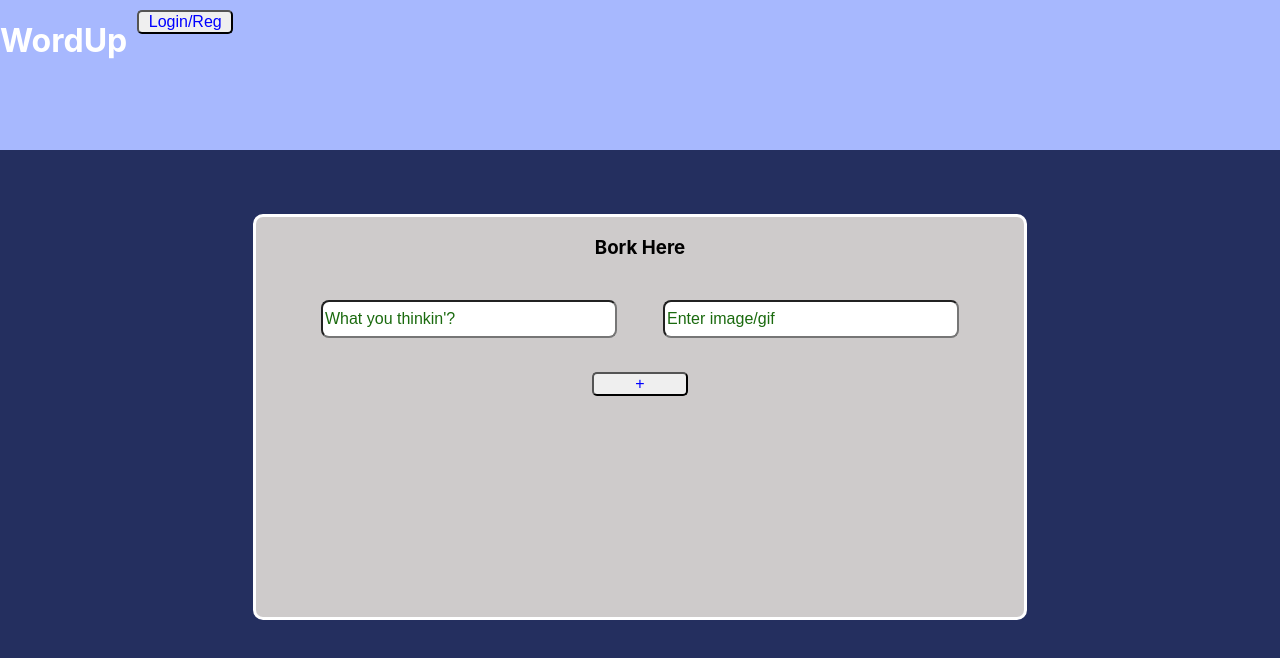
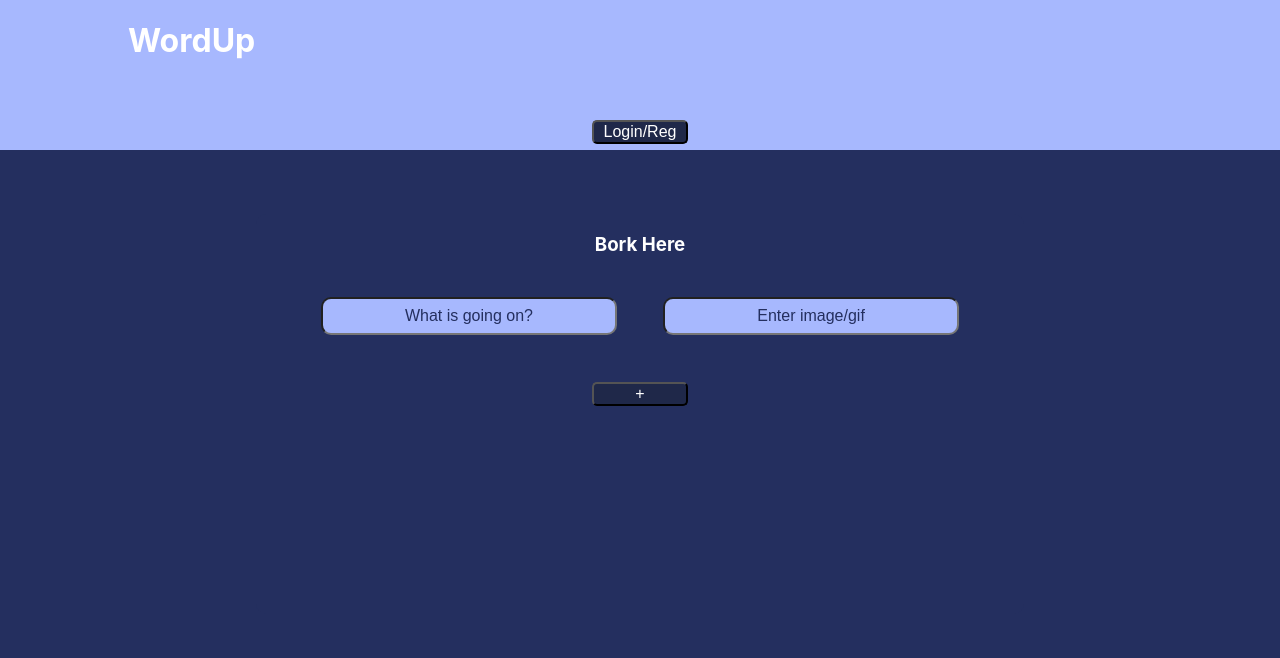
Before and after one commit to angt08/Project4, a React (Create React App) app in the folder wordUp/client/: page /add-tweet in a window 1280 px wide. Shown: the top 658 px of the page. Built offline with nearby package versions, Linux system fonts and the light colour scheme; no server answers.

Commit message:
working on css

```diff
--- a/wordUp/client/src/App.css
+++ b/wordUp/client/src/App.css
@@ -13,14 +13,15 @@
 }
 
 .forms{
+  color:white;
   display: flex;
   flex-direction: column;
-  background-color: rgb(206, 203, 203);
+  background-color: #242F5F;
   width:60%;
   height:400px;
   margin: auto;
   border-radius:10px;
-  border:solid white;
+  /* border:solid white; */
   margin-top:5%;
 }
 
@@ -38,31 +39,49 @@
 
 a{
   color: white;
+  text-align:left;
   text-decoration: none;
+}
+h1{
+  margin-left:10%;
+  font-size:2em;
+  text-align:left;
+}
+h3{
+  text-align: center;
+
 }
 
 button{
-  margin:10px;
+  margin:3%;
   border-radius:5px;
-  color:blue;
+  color:white;
+  background-color:#1F2849;
   font-size:1em;
   width:6em;
 }
+button:hover{
+  background-color:#A7B8FE;
+}
 
 #logout-button{
-margin-bottom: 5px;
+margin-top:-10%;
+margin-bottom:5%;
+margin-right:65%;
 }
 
  ::placeholder{
-  color:rgb(26, 106, 14);
+   text-align:center;
+  color:#242F5F;
 }
 
 input{
   width:18rem;
   height:2rem;
   margin:3%;
-  border-radius: 8px;
   font-size:1em;
+  border-radius: 10px;
+  background-color:#A7B8FE;
 }
 
 /* #bork-buttons{
@@ -72,8 +91,7 @@ input{
 } */
 
 header{
-  display: flex;
-  flex-direction: row;
+  display: inline-block;
   width: 100%;
   height: 150px;
   background-color: #A7B8FE;
@@ -92,6 +110,7 @@ img{
   height:300px;
 }
 .tweet{
+  text-align: left;
   color: white;
   background-color:#1F2849;
   width: 65%;
--- a/wordUp/client/src/components/AddTweet.jsx
+++ b/wordUp/client/src/components/AddTweet.jsx
@@ -10,7 +10,7 @@ export default function AddTweet(props) {
       <form onSubmit={props.newTweet}>
         <input
           type="text"
-          placeholder="What you thinkin'?"
+          placeholder="What is going on?"
           name="content"
           value={content}
           onChange={props.handleChange} />
--- a/wordUp/client/src/components/AllTweetsHome.jsx
+++ b/wordUp/client/src/components/AllTweetsHome.jsx
@@ -13,6 +13,7 @@ export default class AllTweetsHome extends React.Component {
             this.props.tweets.map(tweet => (
               <div key={tweet.id} className="tweet">
                 <p>{tweet.content}</p>
+
                 <img src={tweet.image} alt="a meme" />
 
                 <hr/>
--- a/wordUp/client/src/components/Header.jsx
+++ b/wordUp/client/src/components/Header.jsx
@@ -8,6 +8,7 @@ export default function Header(props) {
         <Link to='/all-tweets'
           onClick={props.resetForm}>WordUp</Link>
       </h1>
+
       <div>
         {props.currentUser
           ?
@@ -25,10 +26,8 @@ export default function Header(props) {
             Login/Reg
           </button>
         }
+      </div>
 
-
-
-      </div>
     </header>
   )
 }
--- a/wordUp/client/src/components/Login.jsx
+++ b/wordUp/client/src/components/Login.jsx
@@ -16,7 +16,7 @@ const Login = (props) => {
 
         <input name="username"
           type="text"
-          placeholder="User name"
+          placeholder="Username"
           value={props.formData.username}
           onChange={props.handleChange} />
         <hr/>
```
